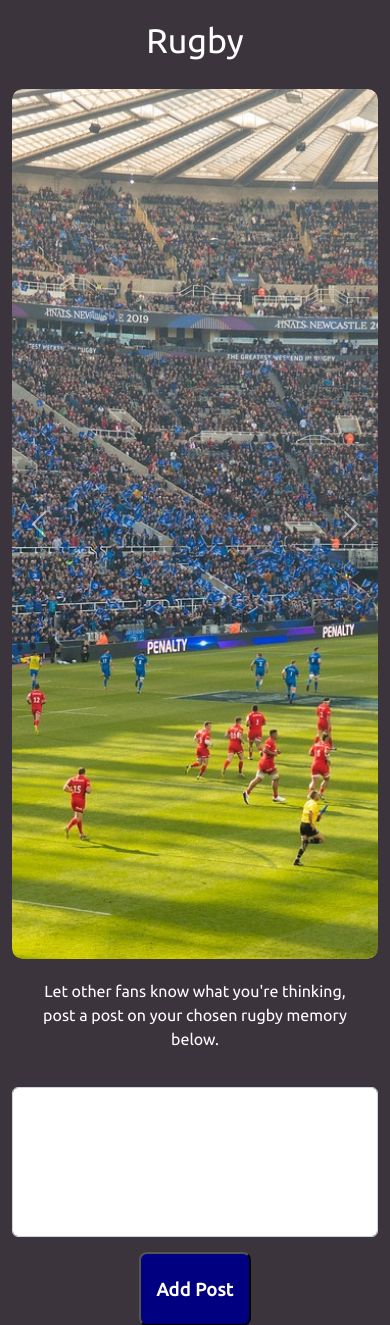
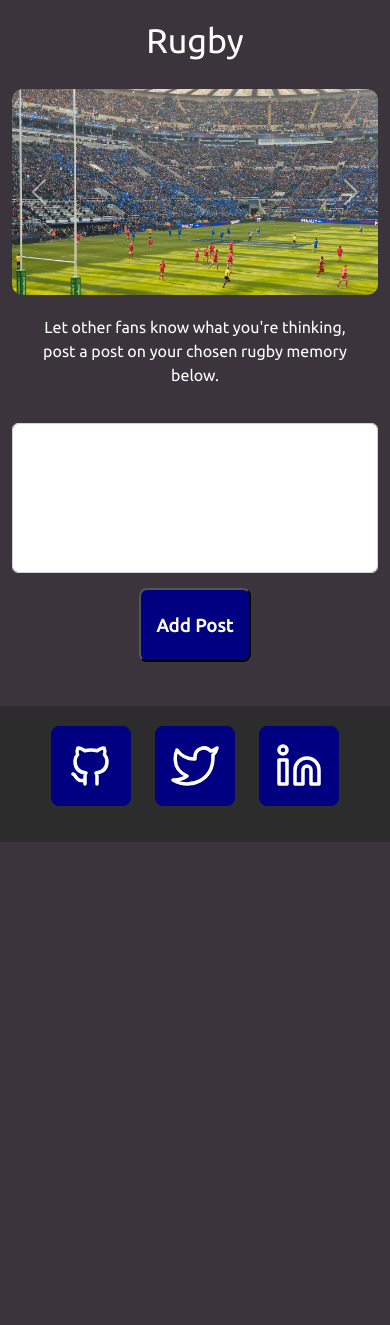
Before and after one commit to ojalaw/suport_MP3, a Flask app: page /rugby-post in a window 390 px wide. Shown: the part 98-1423 px from the top of the page. After the commit the page ends 940 px from the top, so only its background shows below. Run offline with Flask 3, Linux system fonts and the light colour scheme; the visitor is signed in with stand-in values (Sample User, id 1); data that the repository does not hold is empty; some libraries are stand-ins or nearby versions.

Commit message:
Minor update to individual sports pages
Added image carousel and applied to all individual pages, made responsive for smaller screens/mobile devices

```diff
--- a/suport/static/style.css
+++ b/suport/static/style.css
@@ -149,6 +149,20 @@ body {
     height: 100%;
   }
 
+  .image-container {
+    position: relative;
+    padding-bottom: 56.25%;
+    overflow: hidden;
+  }
+
+  .image-container img {
+    position: absolute;
+    top: 0;
+    left: 0;
+    width: 100%;
+    height: 100%;
+    object-fit: cover;
+  }
 
 /*---general---*/
 
--- a/suport/templates/rugby.html
+++ b/suport/templates/rugby.html
@@ -6,24 +6,30 @@
 <div class="post-title">
   <h1 class="display-4">Rugby</h1>
 </div>
-{% block sport_carousel %}
-<div id="sport-carousel" class="carousel slide" data-bs-ride="carousel">
+{% block sport_carousel_rugby %}
+<div id="sport-carousel-rugby" class="carousel slide" data-bs-ride="carousel">
   <div class="carousel-inner">
     <div class="carousel-item active">
-      <img src="/static/images/rugby.jpg" alt="Rugby 1" class="d-block w-100 carousel-img">
+      <div class="image-container">
+        <img src="/static/images/rugby.jpg" alt="Rugby 1" class="d-block w-100 carousel-img">
+      </div>
     </div>
     <div class="carousel-item">
-      <img src="/static/images/rugby2.jpg" alt="Rugby 2" class="d-block w-100 carousel-img">
+      <div class="image-container">
+        <img src="/static/images/rugby2.jpg" alt="Rugby 2" class="d-block w-100 carousel-img">
+      </div>
     </div>
     <div class="carousel-item">
-      <img src="/static/images/wilko.jpg" alt="Rugby 3" class="d-block w-100 carousel-img">
+      <div class="image-container">
+        <img src="/static/images/wilko.jpg" alt="Rugby 3" class="d-block w-100 carousel-img">
+      </div>
     </div>
   </div>
-  <button class="carousel-control-prev" type="button" data-bs-target="#sport-carousel" data-bs-slide="prev">
+  <button class="carousel-control-prev" type="button" data-bs-target="#sport-carousel-rugby" data-bs-slide="prev">
     <span class="carousel-control-prev-icon" aria-hidden="true"></span>
     <span class="visually-hidden">Previous</span>
   </button>
-  <button class="carousel-control-next" type="button" data-bs-target="#sport-carousel" data-bs-slide="next">
+  <button class="carousel-control-next" type="button" data-bs-target="#sport-carousel-rugby" data-bs-slide="next">
     <span class="carousel-control-next-icon" aria-hidden="true"></span>
     <span class="visually-hidden">Next</span>
   </button>
```
Also changed, not shown: suport/templates/football.html (+10 -7 lines), suport/templates/formula1.html (+13 -7 lines).
